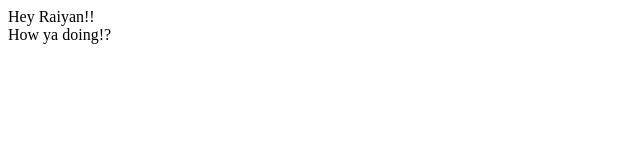
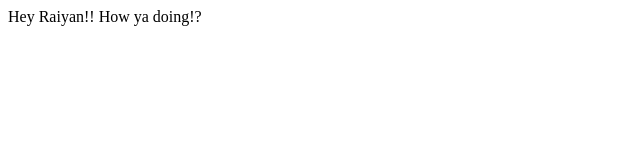
Before and after one commit to tah5in/ilmu.raiyan.github.io, a plain HTML site: page index.html in a window 1280 px wide. Shown: the whole page, without its empty margins (0-640 px from the left). Drawn offline with Linux system fonts and the light colour scheme.

Commit message:
Update index.html

```diff
--- a/index.html
+++ b/index.html
@@ -8,7 +8,7 @@
 
 	<body>
 
-		<p1>Hey Raiyan!! <br> How ya doing!?</p1>
+		<p1>Hey Raiyan!! How ya doing!?</p1>
 
 	</body>
 </html>
```
